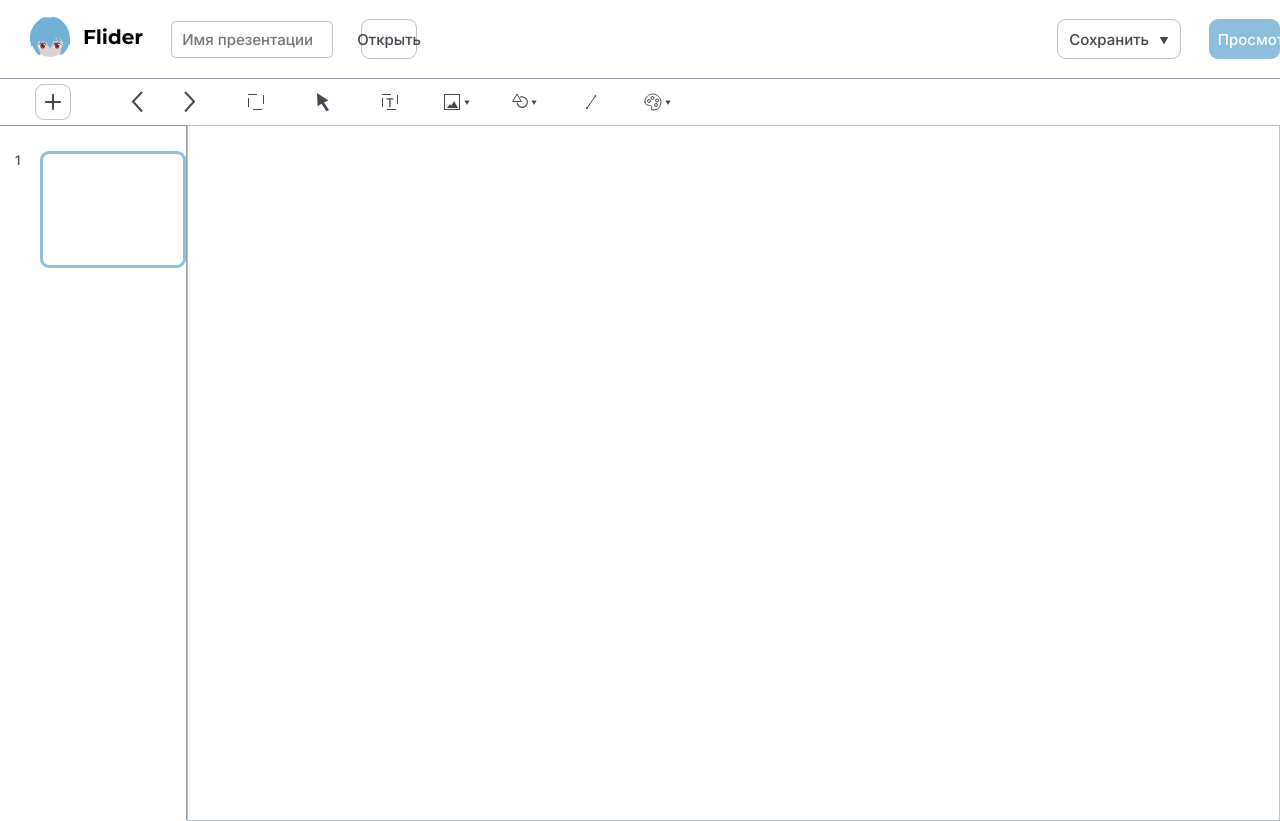
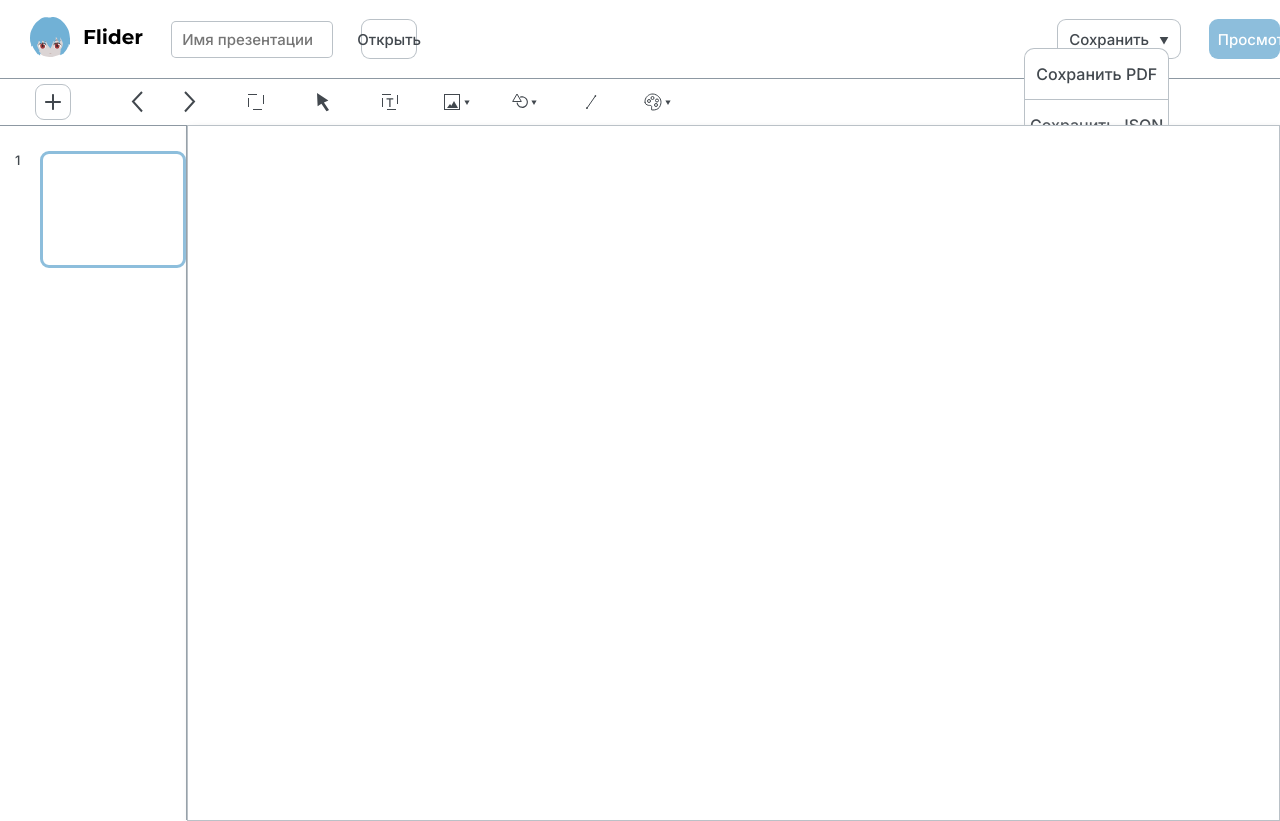
Before and after one commit to Exevald/flider, a React (Create React App) app: page / in a window 1280 px wide. Both pictures are taken after a click on the button "Сохранить". Built offline with nearby package versions, Linux system fonts and the light colour scheme.

Commit message:
Реализовал и сверстал dropdown
Раюотает только по клику на кнопку, необходимо реализовать закрытие по клику за область дропдауна

```diff
--- a/src/view/DropDown/DropDown.module.css
+++ b/src/view/DropDown/DropDown.module.css
@@ -1,4 +1,8 @@
 .dropDown {
+    display: none; /* поправляется при нажатии на копку */
+    position: absolute;
+    top: 6%;
+    left: 80%;
     max-width: 150px;
 }
 
@@ -13,7 +17,14 @@
     border-radius: 10px;
 }
 
+.separator {
+    width: 100%;
+    height: 1px;
+    background-color: var(--kaoru-60);
+}
+
 .dropDownContent a {
+    padding: 5px;
     display: flex;
     color: var(--gendo-default);
     height: 40px;
--- a/src/view/DropDown/DropDown.tsx
+++ b/src/view/DropDown/DropDown.tsx
@@ -1,11 +1,18 @@
 import styles from "./DropDown.module.css"
+import type * as CSS from 'csstype';
+
+/*
+*  Необходимо вынести стиль, чтобы реакт не изменил название стиля при компиляции,
+*  чтобы не было коллизии стилей
+* */
 
 const SaveActionsDropDown = () => {
     return (
-        <div className={styles.dropDown}>
+        <div id="dropDown" className={styles.dropDown}>
             <div className={styles.dropDownContent}>
-                <a>Сохранить PDF</a>
-                <a>Сохранить JSON</a>
+                <a href={""}>Сохранить PDF</a>
+                <div className={styles.separator}></div>
+                <a href={""}>Сохранить JSON</a>
             </div>
         </div>
     )
--- a/src/view/TopPanel/TopPanel.tsx
+++ b/src/view/TopPanel/TopPanel.tsx
@@ -37,9 +37,11 @@ function mapDispatchToProps(dispatcher: AppDispatcher) {
 }
 
 function showDropDown() {
-    const dropDown = document.getElementById("dropDown");
+    const dropDown = document.getElementById('dropDown');
     if (dropDown !== null) {
-        dropDown.classList.toggle("show");
+        if (dropDown.style.display === 'block')
+            dropDown.style.display = 'none';
+        else dropDown.style.display = 'block';
     }
 }
 
@@ -57,9 +59,10 @@ const TopPanel = (props: TopPanelProps) => {
             <Button viewStyle={"open"} onClick={() => {
             }} text={"Открыть"} iconStyle={"none"}/>
             <div className={styles.dropDownArea}>
-                <Button viewStyle={"save"} onClick={() => {
-                }} text={"Сохранить"} iconStyle={"right"} iconSrc={SaveIcon}/>
-                {/*<SaveActionsDropDown></SaveActionsDropDown>*/}
+                <Button viewStyle={"save"} onClick={
+                    () => {showDropDown()}
+                } text={"Сохранить"} iconStyle={"right"} iconSrc={SaveIcon}/>
+                <SaveActionsDropDown></SaveActionsDropDown>
             </div>
             <Button viewStyle={"watch"} iconStyle={"left"} text={"Просмотр"} iconSrc={WatchIcon} onClick={() => {
             }}/>
```
